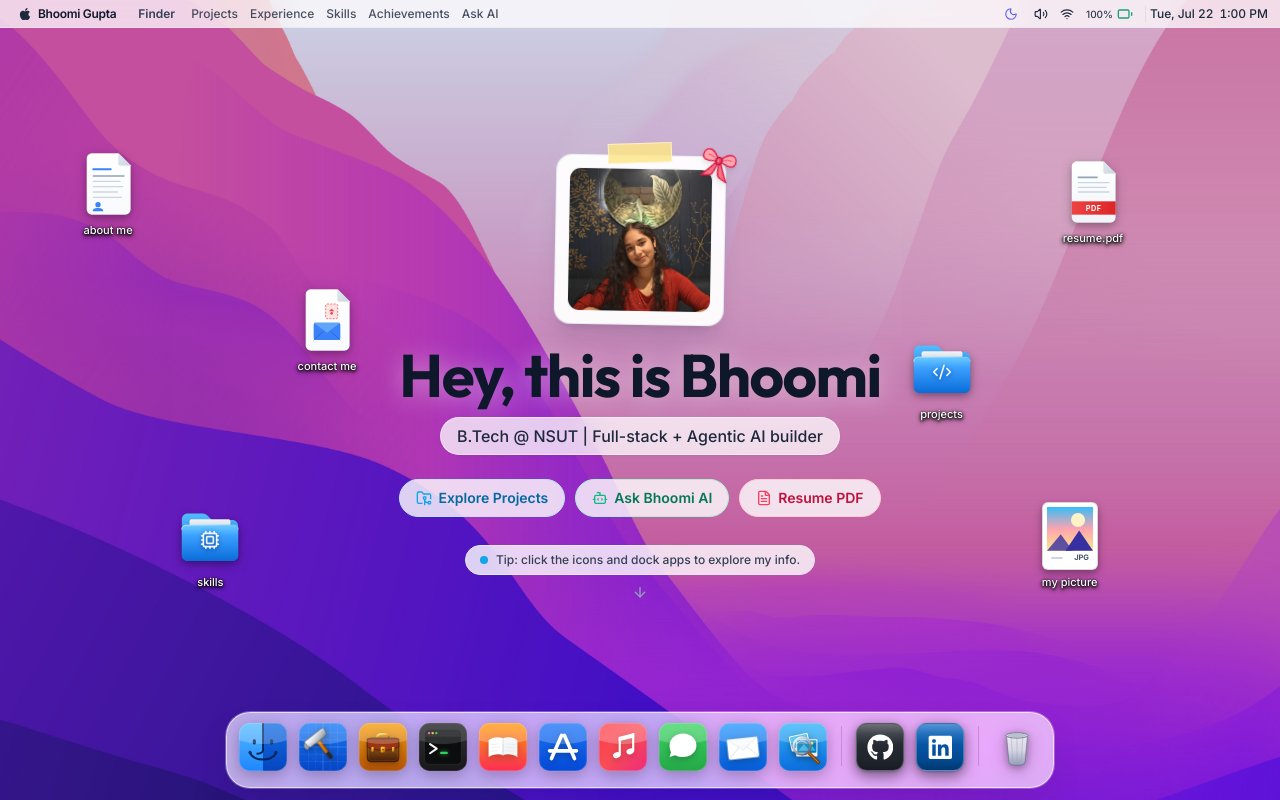
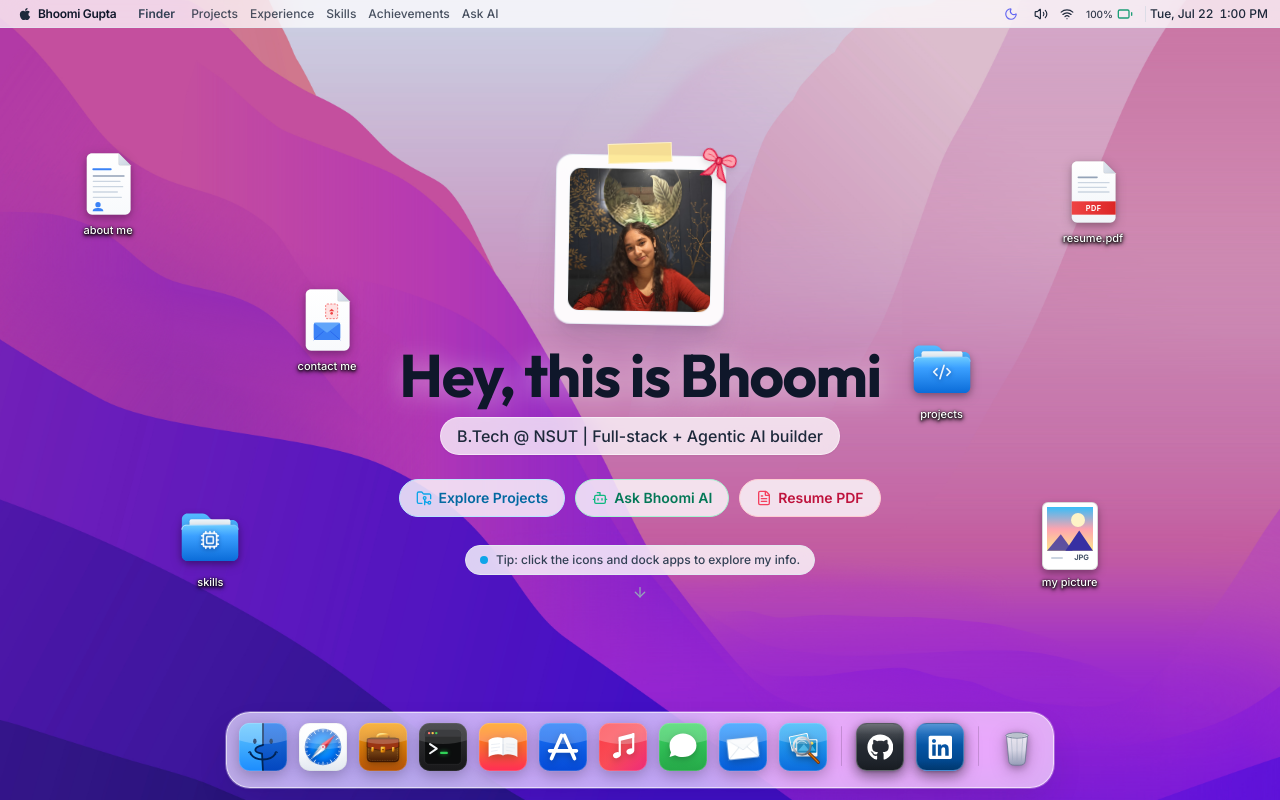
Before and after one commit to bhoomi2310/resume-website, a React (Vite) app: page / in a window 1280 px wide. Built offline with nearby package versions, Linux system fonts and the light colour scheme; a web font is replaced by a local one.

Commit message:
feat: upgrade Finder and Safari compass dock icons to authentic macOS design

```diff
--- a/src/components/Desktop/Dock.tsx
+++ b/src/components/Desktop/Dock.tsx
@@ -4,6 +4,7 @@ import { FaGithub, FaLinkedin } from 'react-icons/fa';
 import { WindowId } from '../../types';
 import {
   MacFinderIcon,
+  MacSafariIcon,
   MacProjectsIcon,
   MacBriefcaseIcon,
   MacTerminalIcon,
@@ -55,7 +56,7 @@ const dockItems: DockItemConfig[] = [
   {
     id: 'projects',
     label: 'Projects',
-    icon: MacProjectsIcon,
+    icon: MacSafariIcon,
   },
   {
     id: 'experience',
--- a/src/components/Desktop/MacIcons.tsx
+++ b/src/components/Desktop/MacIcons.tsx
@@ -40,29 +40,36 @@ export const MacFinderIcon: React.FC<{ className?: string }> = ({ className = 'w
     <div className={`relative ${className}`}>
       <svg viewBox="0 0 100 100" className="w-full h-full overflow-visible" fill="none">
         <defs>
-          <linearGradient id="finderLeft" x1="0" y1="0" x2="0" y2="100" gradientUnits="userSpaceOnUse">
-            <stop stopColor="#55BAFF" />
-            <stop offset="1" stopColor="#1E86FE" />
+          <linearGradient id="finderLeftGrad" x1="0" y1="0" x2="0" y2="100" gradientUnits="userSpaceOnUse">
+            <stop stopColor="#62C6FE" />
+            <stop offset="0.6" stopColor="#38A5FE" />
+            <stop offset="1" stopColor="#1C8CFE" />
           </linearGradient>
-          <linearGradient id="finderRight" x1="0" y1="0" x2="0" y2="100" gradientUnits="userSpaceOnUse">
-            <stop stopColor="#156EE5" />
-            <stop offset="1" stopColor="#0545BE" />
+          <linearGradient id="finderRightGrad" x1="50" y1="0" x2="50" y2="100" gradientUnits="userSpaceOnUse">
+            <stop stopColor="#1B71EB" />
+            <stop offset="0.5" stopColor="#125ECE" />
+            <stop offset="1" stopColor="#0346BF" />
           </linearGradient>
           <clipPath id="finderSquircle">
             <rect width="100" height="100" rx="22.5" />
           </clipPath>
         </defs>
 
-        {/* Squircle base with two-tone face fill */}
         <g clipPath="url(#finderSquircle)">
-          {/* Left half: bright sky blue */}
-          <rect x="0" y="0" width="50" height="100" fill="url(#finderLeft)" />
-          {/* Right half: rich royal blue */}
-          <rect x="50" y="0" width="50" height="100" fill="url(#finderRight)" />
+          {/* Left half: Bright cyan-blue face following authentic nose profile */}
+          <path
+            d="M 0 0 L 50 0 L 50 46 C 45 47 34 50 34 56 C 34 61.5 45 63 48 64 L 50 100 L 0 100 Z"
+            fill="url(#finderLeftGrad)"
+          />
+          {/* Right half: Royal cobalt-blue face hugging nose profile */}
+          <path
+            d="M 50 0 L 100 0 L 100 100 L 50 100 L 48 64 C 45 63 34 61.5 34 56 C 34 50 45 47 50 46 Z"
+            fill="url(#finderRightGrad)"
+          />
 
-          {/* Center Dividing Nose Line */}
+          {/* Center Dividing Nose Line Profile */}
           <path
-            d="M 50 0 L 50 56 C 50 60.5 45.5 63.5 38 64"
+            d="M 50 0 L 50 46 C 45 47 34 50 34 56 C 34 61.5 45 63 48 64 L 50 100"
             stroke="#002456"
             strokeWidth="3.8"
             strokeLinecap="round"
@@ -70,13 +77,13 @@ export const MacFinderIcon: React.FC<{ className?: string }> = ({ className = 'w
           />
 
           {/* Left Eye */}
-          <ellipse cx="32" cy="39" rx="3.6" ry="5.6" fill="#002456" />
+          <ellipse cx="33" cy="38" rx="3.6" ry="5.8" fill="#002456" />
           {/* Right Eye */}
-          <ellipse cx="68" cy="39" rx="3.6" ry="5.6" fill="#002456" />
+          <ellipse cx="67" cy="38" rx="3.6" ry="5.8" fill="#002456" />
 
           {/* Warm Authentic Finder Smile */}
           <path
-            d="M 23 63.5 C 34 80.5 66 80.5 77 63.5"
+            d="M 24 64 C 35 80 65 80 76 64"
             stroke="#002456"
             strokeWidth="4.2"
             strokeLinecap="round"
@@ -84,8 +91,8 @@ export const MacFinderIcon: React.FC<{ className?: string }> = ({ className = 'w
           />
 
           {/* Smile Dimples at Cheeks */}
-          <path d="M 21 61.5 C 22.5 58 25 59.5 25.5 62.5" stroke="#002456" strokeWidth="2.8" strokeLinecap="round" />
-          <path d="M 79 61.5 C 77.5 58 75 59.5 74.5 62.5" stroke="#002456" strokeWidth="2.8" strokeLinecap="round" />
+          <path d="M 20.5 61.5 C 22 59 24.5 60.5 25 63" stroke="#002456" strokeWidth="2.8" strokeLinecap="round" />
+          <path d="M 79.5 61.5 C 78 59 75.5 60.5 75 63" stroke="#002456" strokeWidth="2.8" strokeLinecap="round" />
 
           {/* Top 3D Specular Highlight */}
           <path
@@ -106,25 +113,33 @@ export const MacFinderIcon: React.FC<{ className?: string }> = ({ className = 'w
 // 2. Authentic macOS Safari Compass Icon
 // ==========================================
 export const MacSafariIcon: React.FC<{ className?: string }> = ({ className = 'w-full h-full' }) => {
+  const ticks = Array.from({ length: 72 }, (_, i) => i * 5);
+
   return (
     <div className={`relative ${className}`}>
       <svg viewBox="0 0 100 100" className="w-full h-full overflow-visible" fill="none">
         <defs>
           <linearGradient id="safariBase" x1="0" y1="0" x2="0" y2="100" gradientUnits="userSpaceOnUse">
             <stop stopColor="#FFFFFF" />
-            <stop offset="1" stopColor="#E5E7EB" />
+            <stop offset="0.6" stopColor="#F8FAFC" />
+            <stop offset="1" stopColor="#E2E8F0" />
           </linearGradient>
-          <linearGradient id="safariDial" x1="50" y1="12" x2="50" y2="88" gradientUnits="userSpaceOnUse">
-            <stop stopColor="#25A5F5" />
-            <stop offset="1" stopColor="#0B6CD9" />
+          <radialGradient id="safariDial" cx="50" cy="50" r="38" gradientUnits="userSpaceOnUse">
+            <stop offset="0%" stopColor="#25ACFE" />
+            <stop offset="60%" stopColor="#007CF8" />
+            <stop offset="100%" stopColor="#004EC2" />
+          </radialGradient>
+          <linearGradient id="needleRedLight" x1="0" y1="0" x2="1" y2="1">
+            <stop stopColor="#FF453A" />
+            <stop offset="1" stopColor="#FF2D55" />
           </linearGradient>
-          <linearGradient id="needleRed" x1="50" y1="20" x2="68" y2="38" gradientUnits="userSpaceOnUse">
-            <stop stopColor="#FF453A" />
-            <stop offset="1" stopColor="#D70015" />
+          <linearGradient id="needleRedDark" x1="0" y1="0" x2="1" y2="1">
+            <stop stopColor="#D70015" />
+            <stop offset="1" stopColor="#A80010" />
           </linearGradient>
-          <linearGradient id="needleWhite" x1="50" y1="80" x2="32" y2="62" gradientUnits="userSpaceOnUse">
-            <stop stopColor="#FFFFFF" />
-            <stop offset="1" stopColor="#CBD5E1" />
+          <linearGradient id="needleWhiteDark" x1="0" y1="0" x2="1" y2="1">
+            <stop stopColor="#E2E8F0" />
+            <stop offset="1" stopColor="#94A3B8" />
           </linearGradient>
           <clipPath id="safariSquircle">
             <rect width="100" height="100" rx="22.5" />
@@ -134,41 +149,61 @@ export const MacSafariIcon: React.FC<{ className?: string }> = ({ className = 'w
         <g clipPath="url(#safariSquircle)">
           <rect width="100" height="100" fill="url(#safariBase)" />
 
-          {/* Compass Dial Bezel */}
+          {/* Inner Circular Bezel with Drop Shadow */}
+          <circle cx="50" cy="50" r="38.5" fill="#CBD5E1" opacity="0.5" />
           <circle cx="50" cy="50" r="38" fill="url(#safariDial)" />
-          <circle cx="50" cy="50" r="37.5" stroke="rgba(255,255,255,0.3)" strokeWidth="1" />
+          <circle cx="50" cy="50" r="37.5" stroke="rgba(255,255,255,0.4)" strokeWidth="1" />
 
-          {/* Compass Dial Ticks */}
-          <g stroke="rgba(255,255,255,0.6)" strokeWidth="1.2" strokeLinecap="round">
-            {[0, 30, 60, 90, 120, 150, 180, 210, 240, 270, 300, 330].map((deg) => (
+          {/* 72 Compass Degree Ticks */}
+          <g strokeLinecap="round">
+            {ticks.map((deg) => {
+              const isMajor = deg % 30 === 0;
+              const isMedium = !isMajor && deg % 15 === 0;
+              const y2 = isMajor ? 18.5 : isMedium ? 16.5 : 15;
+              const strokeColor = isMajor ? '#FFFFFF' : isMedium ? 'rgba(255,255,255,0.85)' : 'rgba(255,255,255,0.55)';
+              const strokeWidth = isMajor ? 1.6 : isMedium ? 1.1 : 0.8;
+
+              return (
                 <line
                   key={deg}
                   x1="50"
-                y1="14"
+                  y1="12.5"
                   x2="50"
-                y2={deg % 90 === 0 ? '20' : '17'}
+                  y2={y2}
                   transform={`rotate(${deg} 50 50)`}
-                stroke={deg % 90 === 0 ? 'white' : 'rgba(255,255,255,0.7)'}
-                strokeWidth={deg % 90 === 0 ? '2' : '1.2'}
+                  stroke={strokeColor}
+                  strokeWidth={strokeWidth}
                 />
-            ))}
+              );
+            })}
           </g>
 
-          {/* Compass Needle (rotated 45deg to North-East) */}
-          <g transform="rotate(45 50 50)" filter="drop-shadow(0 2px 4px rgba(0,0,0,0.3))">
-            {/* North Red Needle */}
-            <polygon points="50,16 57,50 50,47 43,50" fill="url(#needleRed)" />
-            {/* South White Needle */}
-            <polygon points="50,84 57,50 50,53 43,50" fill="url(#needleWhite)" />
-            {/* Center Brass Pivot */}
-            <circle cx="50" cy="50" r="4.5" fill="#FFFFFF" stroke="#0B6CD9" strokeWidth="1.5" />
-            <circle cx="50" cy="50" r="1.5" fill="#D70015" />
+          {/* 3D Faceted Compass Needle pointing North-East (rotated 45deg) */}
+          <g transform="rotate(45 50 50)" filter="drop-shadow(0 3px 6px rgba(0,0,0,0.4))">
+            {/* North Half (Red) */}
+            <polygon points="50,14 43,50 50,47" fill="url(#needleRedLight)" />
+            <polygon points="50,14 57,50 50,47" fill="url(#needleRedDark)" />
+
+            {/* South Half (White/Silver) */}
+            <polygon points="50,86 43,50 50,53" fill="url(#needleWhiteDark)" />
+            <polygon points="50,86 57,50 50,53" fill="#FFFFFF" />
+
+            {/* Center Metallic Pivot */}
+            <circle cx="50" cy="50" r="4.8" fill="#FFFFFF" stroke="#94A3B8" strokeWidth="0.8" />
+            <circle cx="50" cy="50" r="2.2" fill="#E11D48" />
           </g>
 
-          {/* Specular curved reflection */}
-          <path d="M 0 0 L 100 0 L 100 36 C 70 46 30 46 0 36 Z" fill="white" fillOpacity="0.22" />
+          {/* Top Specular Arc Highlight */}
+          <path
+            d="M 12 50 A 38 38 0 0 1 88 50 C 70 56 30 56 12 50 Z"
+            fill="white"
+            fillOpacity="0.18"
+          />
+          <path d="M 0 0 L 100 0 L 100 36 C 70 46 30 46 0 36 Z" fill="white" fillOpacity="0.18" />
         </g>
-        <rect x="0.5" y="0.5" width="99" height="99" rx="22" stroke="rgba(0,0,0,0.1)" strokeWidth="1" />
+
+        {/* Outer Inset Bezel Rim */}
+        <rect x="0.5" y="0.5" width="99" height="99" rx="22" stroke="rgba(0,0,0,0.12)" strokeWidth="1" />
       </svg>
     </div>
   );
--- a/src/components/Mobile/MobileHomeScreen.tsx
+++ b/src/components/Mobile/MobileHomeScreen.tsx
@@ -10,6 +10,7 @@ import { profileData } from '../../data/profile';
 import { WindowId } from '../../types';
 import {
   MacFinderIcon,
+  MacSafariIcon,
   MacProjectsIcon,
   MacBriefcaseIcon,
   MacTerminalIcon,
@@ -103,7 +104,7 @@ export const MobileHomeScreen: React.FC<MobileHomeScreenProps> = ({
     {
       id: 'projects',
       label: 'Projects',
-      icon: MacProjectsIcon,
+      icon: MacSafariIcon,
       badge: '7',
     },
     {
@@ -280,7 +281,7 @@ export const MobileHomeScreen: React.FC<MobileHomeScreenProps> = ({
             className="w-11 h-11 sm:w-12 sm:h-12 active:scale-90 transition-transform drop-shadow-md relative"
             aria-label="Projects"
           >
-            <MacProjectsIcon className="w-full h-full" />
+            <MacSafariIcon className="w-full h-full" />
             <span className="absolute -top-1 -right-1 px-1.5 py-0.2 bg-red-500 text-white text-[8px] font-bold rounded-full border border-white z-10 shadow-xs">
               7
             </span>
```
Lines whose indentation alone changed are shown as unchanged.
